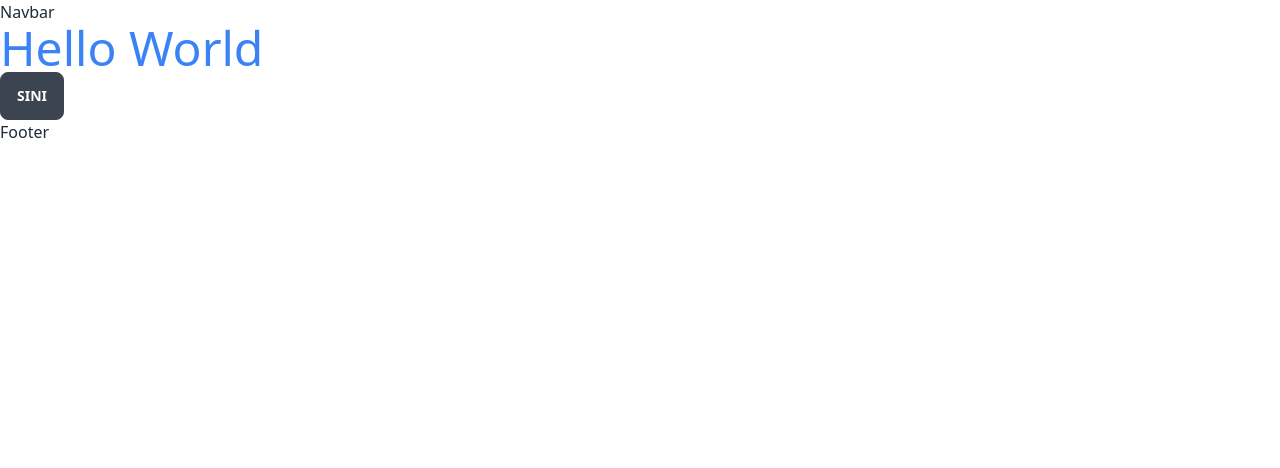
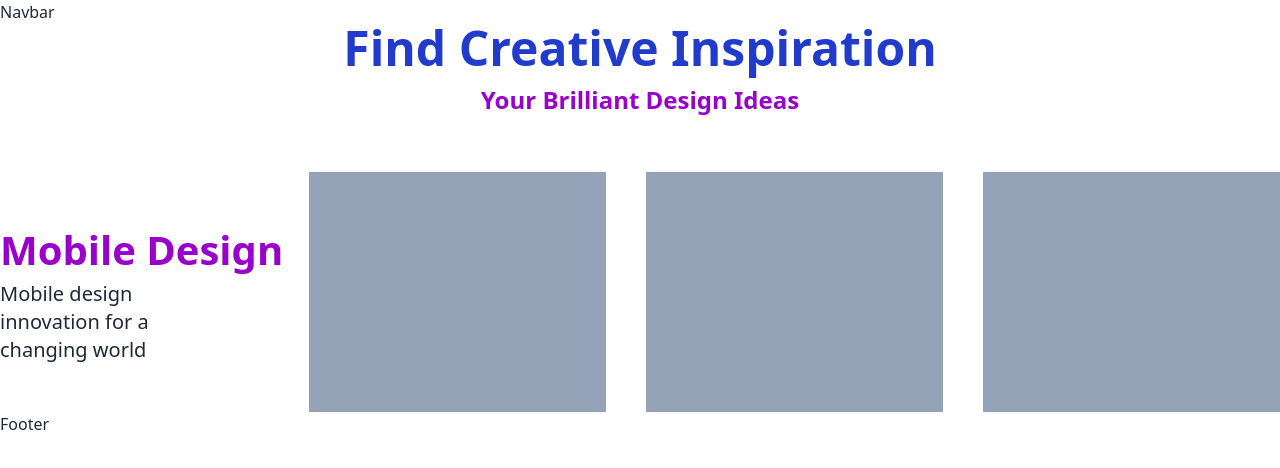
Before and after one commit to sgitwhyd/MejengProject, a Next.js app in the folder fe-design-camp/: page / in a window 1280 px wide. Shown: the top 468 px of the page. Built offline with nearby package versions, Linux system fonts and the light colour scheme.

Commit message:
feat: homepage slice

```diff
--- a/fe-design-camp/src/pages/index.jsx
+++ b/fe-design-camp/src/pages/index.jsx
@@ -13,12 +13,30 @@ export default function Home() {
         <meta name="viewport" content="width=device-width, initial-scale=1" />
         <link rel="icon" href="/mejeng-icon.ico" />
       </Head>
-      <main>
-        <h1 className="text-blue-500 text-5xl">Hello World</h1>
-        <Link href="/admin" className="btn">
-          SINI
-        </Link>
-      </main>
+
+      <section className="flex flex-col items-center justify-center pb-14">
+        <h1 className="pb-3 text-5xl font-extrabold text-primary">
+          Find Creative Inspiration
+        </h1>
+        <h3 className="text-2xl font-semibold text-secondary">
+          Your Brilliant Design Ideas
+        </h3>
+      </section>
+      <section className="flex items-center justify-center">
+        <div className="flex flex-col">
+          <h2 className="text-[40px] font-bold text-secondary">
+            Mobile Design
+          </h2>
+          <p className="w-3/5 text-xl">
+            Mobile design innovation for a changing world
+          </p>
+        </div>
+        <div className="flex items-center justify-center gap-10">
+          <div className="h-60 w-[297px] bg-slate-400"></div>
+          <div className="h-60 w-[297px] bg-slate-400"></div>
+          <div className="h-60 w-[297px] bg-slate-400"></div>
+        </div>
+      </section>
     </>
   );
 }
```
